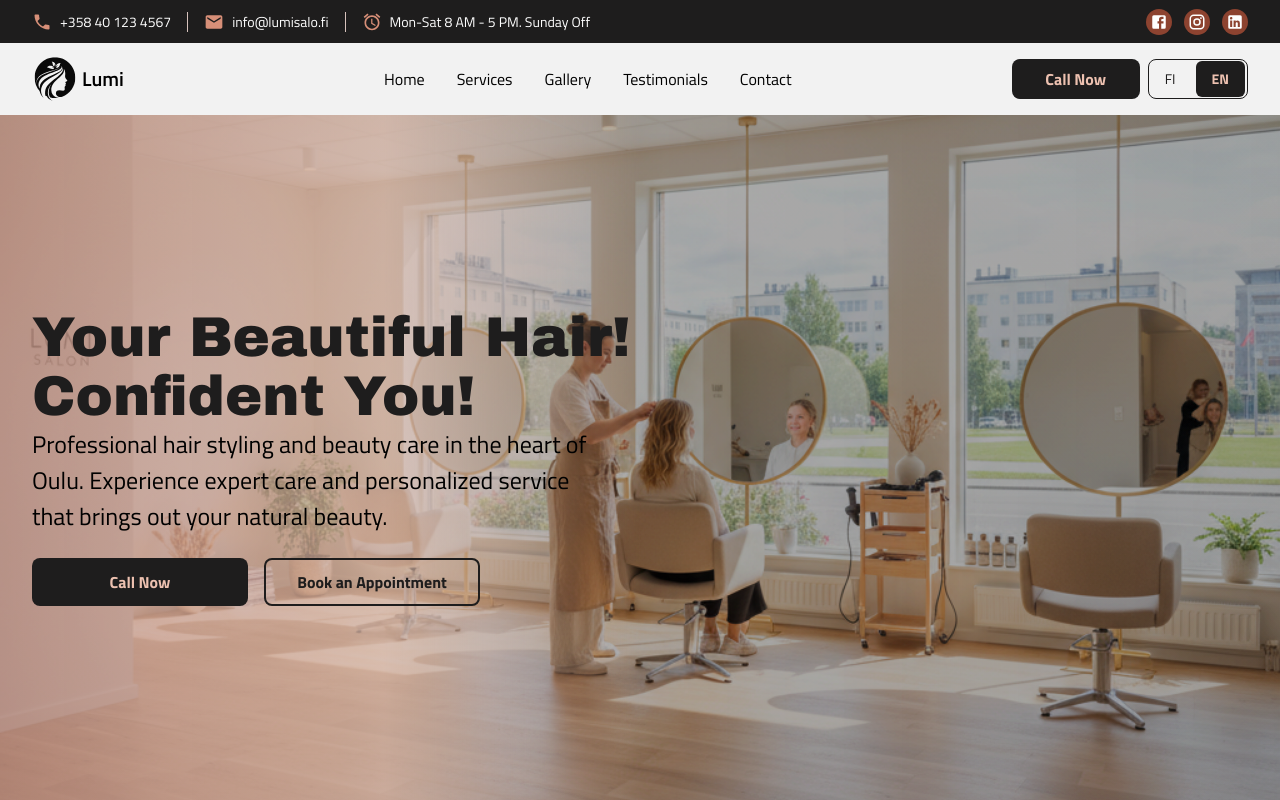
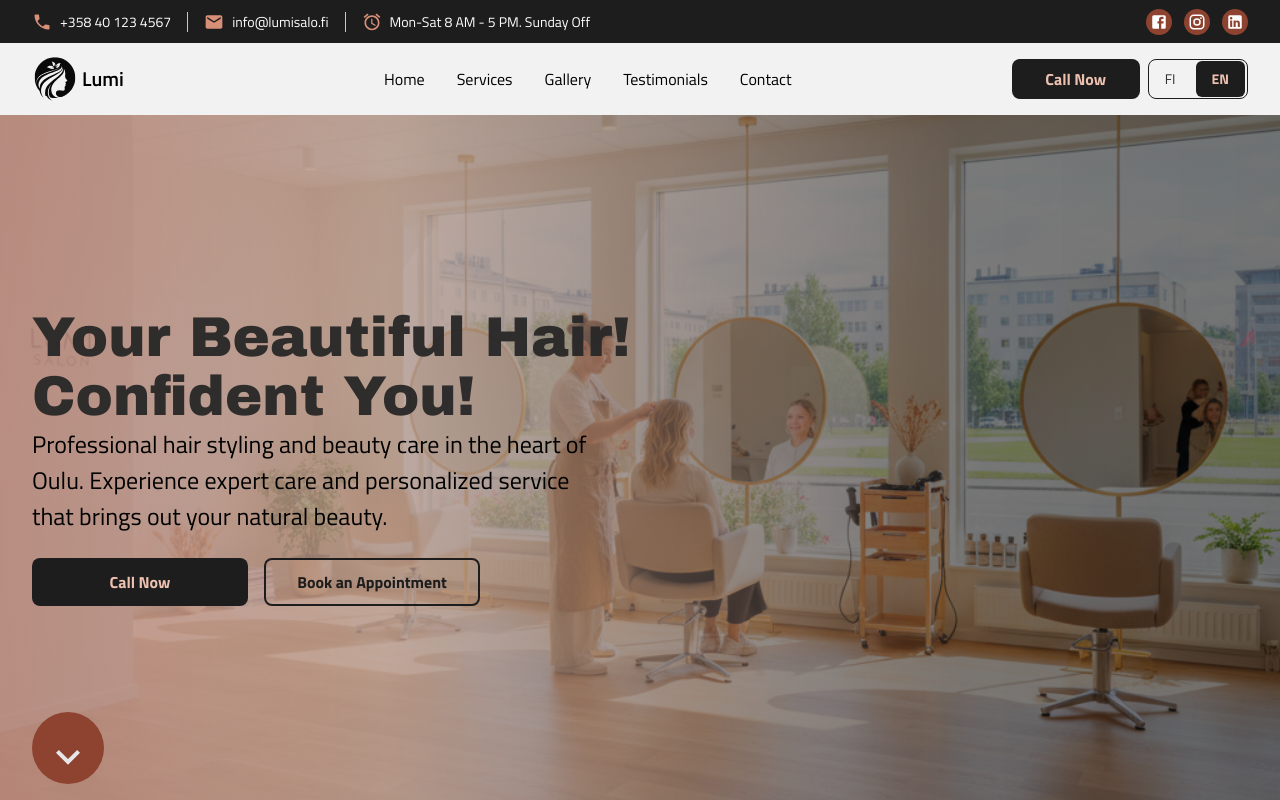
Before and after one commit to VictorKevz/lumi-salon, a Next.js app: page /en in a window 1280 px wide. Built offline with nearby package versions, Linux system fonts and the light colour scheme.

Commit message:
Add AnimationWrapper for scalability.

```diff
--- /dev/null
+++ b/app/components/AnimationWrapper.tsx
@@ -0,0 +1,30 @@
+"use client";
+
+import { FadeInVariants } from "@/app/variants";
+import { motion } from "framer-motion";
+import React from "react";
+
+type AnimationWrapperProps = {
+  children: React.ReactNode;
+  delay?: number;
+  offset?: number;
+  as?: typeof motion.div | typeof motion.h1 | typeof motion.p;
+  className?: string;
+};
+
+export const AnimationWrapper = ({
+  children,
+  delay = 0,
+  offset = 0,
+  as: Component = motion.div,
+  className,
+}: AnimationWrapperProps) => (
+  <Component
+    variants={FadeInVariants(offset, delay)}
+    initial="hidden"
+    animate="visible"
+    className={className}
+  >
+    {children}
+  </Component>
+);
--- a/app/globals.css
+++ b/app/globals.css
@@ -6,7 +6,7 @@
   --neutral-2: #f2f2f2;
   --neutral-3: #e6e6e6;
   --neutral-4: #d9d9d9;
-  --neutral-5: #cccccc;
+  --neutral-5: #292828f6;
   --neutral-6: #1e1d1d;
 
   --primary-0: #fdf7f5;
@@ -18,7 +18,7 @@
   --primary-6: #8d4330;
 
   /* --- text colors --- */
-  --text-primary: var(--neutral-6);
+  --text-primary: var(--neutral-5);
   --text-on-primary: var(--primary-3);
   --text-secondary: #555555;
   --text-muted: #777777;
@@ -55,10 +55,12 @@ h2 {
   font-family: "Archivo Black", sans-serif !important;
   font-weight: 200;
   line-height: 1.05;
+}
+h1 {
   font-size: clamp(2rem, 2vw + 5vw, 3.5rem);
 }
 p {
-  font-size: clamp(1rem, 2vw + 0.5rem, 1.5rem);
+  font-size: clamp(1.25rem, 2vw + 0.5rem, 1.5rem);
 }
 a,
 button,
@@ -86,9 +88,9 @@ li {
   background: linear-gradient(
     to left,
     #0e0e0e18 0%,
-    #3c2e2a0d 50%,
-    #f0ccbe9d 70%,
-    #dca4979a 100%
+    #3c2e2a0d 25%,
+    #f0ccbe91 70%,
+    #dca497b8 100%
   );
 }
 .sr-only {
--- a/app/sections/Hero/Hero.tsx
+++ b/app/sections/Hero/Hero.tsx
@@ -1,10 +1,11 @@
 "use client";
-import { FadeInVariants } from "@/app/variants";
 import { motion } from "framer-motion";
 import Link from "next/link";
 import React from "react";
 import { CTALink } from "@/app/components/CTALink";
 import { formatPhoneNumber } from "@/lib/format";
+import { ArrowDownward, KeyboardArrowDown } from "@mui/icons-material";
+import { AnimationWrapper } from "@/app/components/AnimationWrapper";
 
 type Messages = Record<string, string>;
 
@@ -17,46 +18,82 @@ export const Hero = ({
 }) => {
   if (!isClient) {
     return (
-      <section id="home" className="relative w-full min-h-screen">
-        <header>
-          <h1>{messages["hero.title"]}</h1>
-          <p>{messages["hero.subtitle"]}</p>
+      <section
+        id="home"
+        aria-label="hero section"
+        className="center flex-col! items-start! w-full min-h-[calc(100dvh-4.5rem)] lg:min-h-[calc(100dvh-7.2rem)] relative py-10 px-4 lg:px-8 z-5"
+      >
+        <header className="w-full">
+          <h1 className="text-3xl lg:text-6xl text-[var(--text-primary)] max-w-2xl">
+            {messages["hero.title"]}
+          </h1>
+          <p className="max-w-xl text-[var(--text-scondary)]">
+            {messages["hero.subtitle"]}
+          </p>
         </header>
-        <picture className="absolute top-0 left-0 w-full h-full object-cover object-center inset-0 -z-2 pointer-events-none">
+        <picture className="absolute top-0 left-0 w-full h-full inset-0 -z-2 pointer-events-none">
           <source
             media="(min-width:1024px )"
             srcSet="/images/hero-desktop.png"
           />
-          <img src="/images/hero-mobile.png" alt="" className="w-full h-auto" />
+          <img
+            src="/images/hero-mobile.png"
+            alt="Salon interior showing modern styling stations and elegant decor"
+            className="w-full h-full object-cover"
+          />
         </picture>
-        <div className="gradient-overlay backdrop-saturate-120 backdrop-brightness-70 -z-1"></div>
+        <div className="w-full max-w-md flex flex-col sm:flex-row gap-4 mt-6">
+          <CTALink
+            href={`tel:${formatPhoneNumber(messages["phone"])}`}
+            variant="fill"
+          >
+            {messages["header.cta.call"]}
+          </CTALink>
+          <CTALink href="#contact" variant="outline">
+            {messages["contact.title"]}
+          </CTALink>
+        </div>
+        <Link
+          href={"#services"}
+          className="center w-12 h-12 absolute bottom-4 rounded-full backdrop-blur-2xl border-2 border-[var(--border-dark)] text-[var(--neutral-6)]"
+        >
+          <span className="sr-only">{messages["cta.services"]}</span>
+          <span aria-hidden="true">
+            <ArrowDownward fontSize="large" />
+          </span>
+        </Link>
+        <div className="gradient-overlay backdrop-blur-[3px] lg:backdrop-blur-none backdrop-saturate-150 backdrop-brightness-50 -z-1"></div>
       </section>
     );
   }
   return (
     <section
       id="home"
-      className="center flex-col! items-start! w-full min-h-[calc(100dvh-4.5rem)] lg:min-h-[calc(100dvh-7.2rem)] relative py-10 px-4 lg:px-8 z-5"
+      aria-label="hero section"
+      className="center flex-col! items-start! w-full min-h-[calc(100dvh-8.5rem)] lg:min-h-[calc(100dvh-7.2rem)] relative py-10 px-4 lg:px-8 z-5"
     >
       <header className="w-full">
-        <motion.h1
+        <AnimationWrapper
+          as={motion.h1}
+          offset={10}
           className="text-3xl lg:text-6xl text-[var(--text-primary)] max-w-2xl"
-          variants={FadeInVariants(-10, 0)}
-          initial="hidden"
-          animate="visible"
         >
           {messages["hero.title"]}
-        </motion.h1>
-        <motion.p
+        </AnimationWrapper>
+        <AnimationWrapper
+          as={motion.p}
+          offset={10}
+          delay={0.2}
           className="max-w-xl text-[var(--text-scondary)]"
-          variants={FadeInVariants(10, 0.2)}
-          initial="hidden"
-          animate="visible"
         >
           {messages["hero.subtitle"]}
-        </motion.p>
+        </AnimationWrapper>
       </header>
-      <div className="w-full max-w-md flex flex-col sm:flex-row gap-4 mt-6">
+      <AnimationWrapper
+        offset={10}
+        delay={0.3}
+        className="w-full max-w-md flex flex-col sm:flex-row gap-4 mt-6"
+      >
         <CTALink
           href={`tel:${formatPhoneNumber(messages["phone"])}`}
           variant="fill"
@@ -66,16 +103,35 @@ export const Hero = ({
         <CTALink href="#contact" variant="outline">
           {messages["contact.title"]}
         </CTALink>
-      </div>
+      </AnimationWrapper>
+      <Link
+        href={"#services"}
+        className="center min-w-13 min-h-13 lg:w-18 lg:h-18 absolute bottom-4 rounded-full bg-[var(--primary-6)] hover:bg-[var(--neutral-6)] text-[var(--neutral-3)]"
+      >
+        <span className="sr-only">{messages["cta.services"]}</span>
+        <motion.span
+          aria-hidden="true"
+          animate={{
+            y: [0, 9, 0],
+          }}
+          transition={{
+            duration: 2,
+            repeat: Infinity,
+            ease: "easeInOut",
+          }}
+        >
+          <KeyboardArrowDown className="text-3xl! lg:text-5xl!" />
+        </motion.span>
+      </Link>
       <picture className="absolute top-0 left-0 w-full h-full inset-0 -z-2 pointer-events-none">
         <source media="(min-width:1024px )" srcSet="/images/hero-desktop.png" />
         <img
           src="/images/hero-mobile.png"
-          alt=""
+          alt="Salon interior showing modern styling stations and elegant decor"
           className="w-full h-full object-cover"
         />
       </picture>
-      <div className="gradient-overlay backdrop-saturate-120 backdrop-brightness-70 -z-1"></div>
+      <div className="gradient-overlay backdrop-blur-[3px] lg:backdrop-blur-none backdrop-saturate-150 backdrop-brightness-50 -z-1"></div>
     </section>
   );
 };
--- a/messages/fi.json
+++ b/messages/fi.json
@@ -42,5 +42,6 @@
     "footer.about": "Olemme paikallinen kampaamo Oulussa, tarjoten moderneja leikkauksia, väriä ja kauneudenhoitopalveluja vuodesta 2018.",
     "footer.address": "Kauppurienkatu 10, 90100 Oulu, Suomi",
     "footer.contact": "+358 40 123 4567 | info@lumisalo.fi",
+    "cta.services": "Katso palvelumme",
     "footer.copyright": "© 2025 Lumi Salo. Kaikki oikeudet pidätetään."
 }
```
Also changed, not shown: 1 other file (tests, documents, lock files or other folders).
